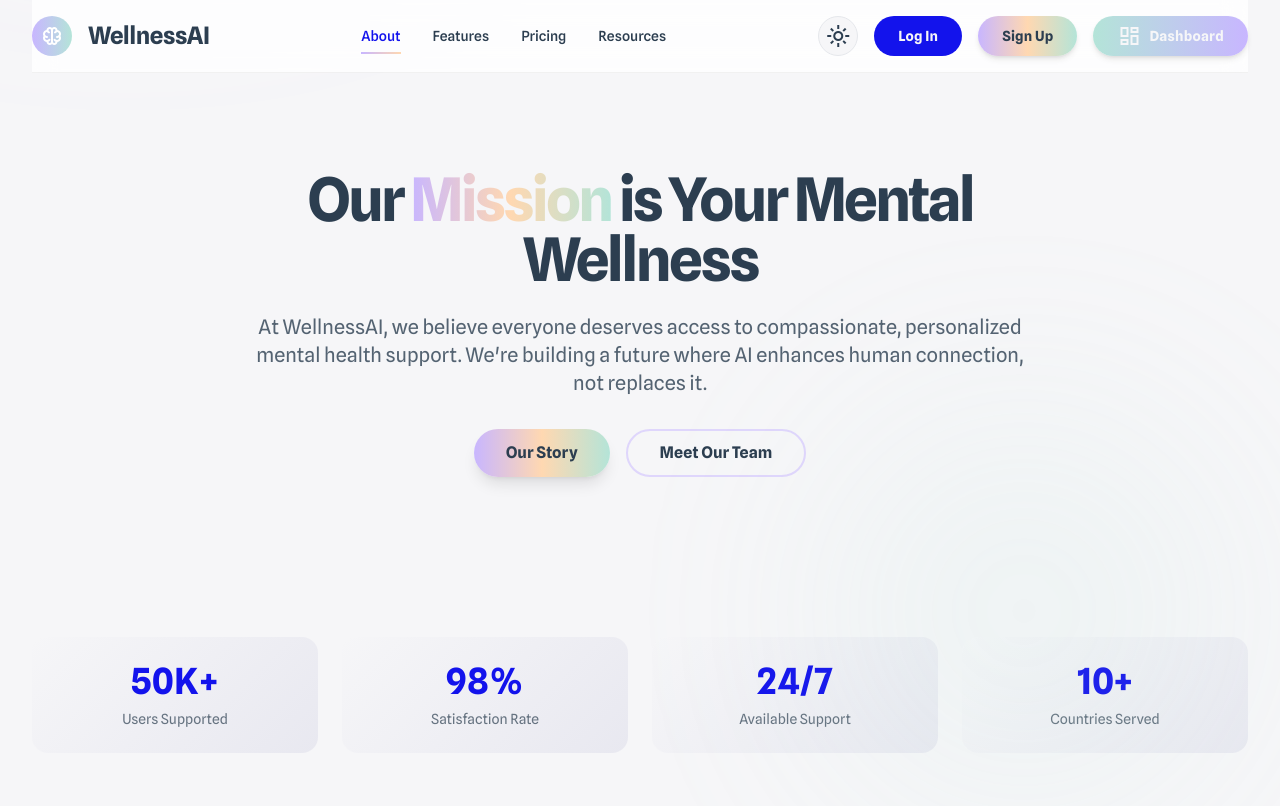
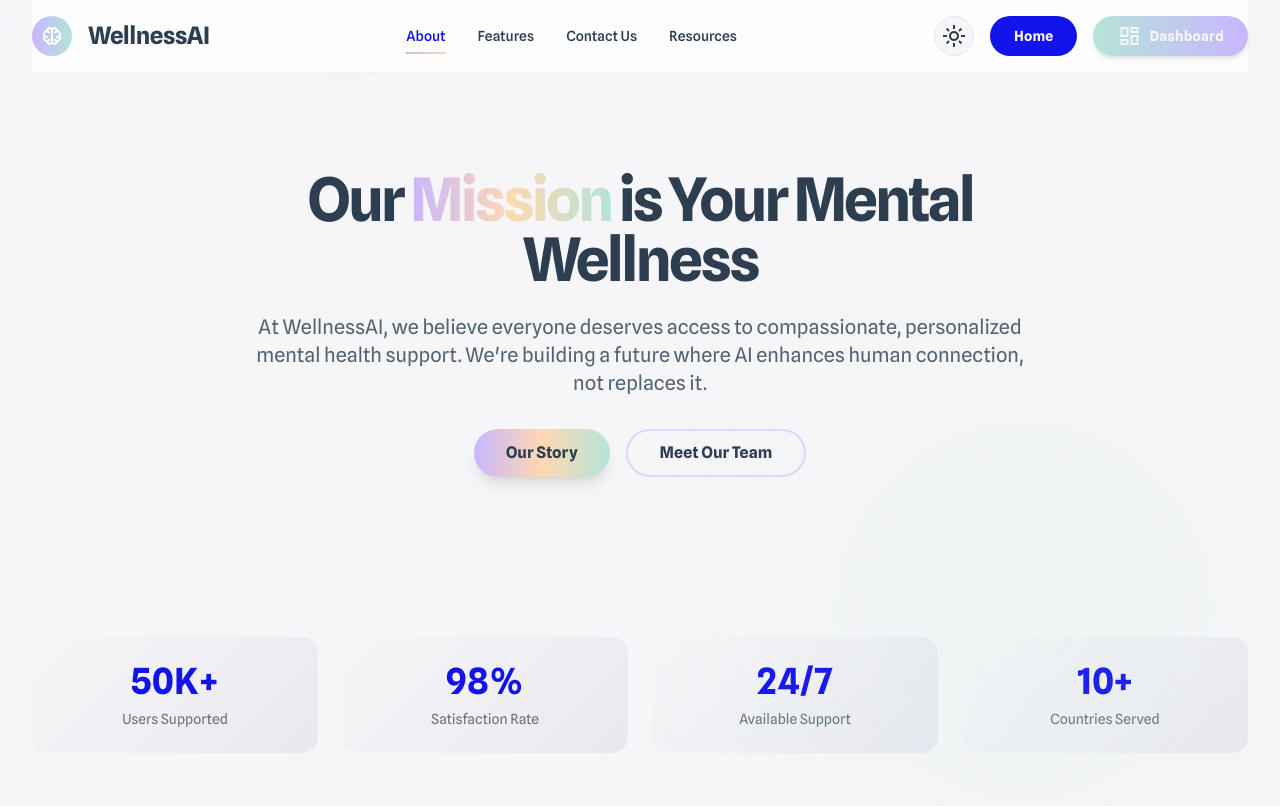
Before and after one commit to palak0617/Mental-health-wellness-repo, a plain HTML site: page frontend/aboutUs.html in a window 1280 px wide. Shown: the top 806 px of the page. Drawn offline with nearby package versions, Linux system fonts and the light colour scheme.

Commit message:
navbar of pages changed

```diff
--- a/frontend/aboutUs.html
+++ b/frontend/aboutUs.html
@@ -307,7 +307,7 @@
           <nav class="hidden md:flex items-center gap-8">
             <a class="nav-link active text-primary dark:text-white text-sm font-medium transition-colors" href="aboutus.html">About</a>
             <a class="nav-link text-charcoal dark:text-gray-300 text-sm font-medium hover:text-primary dark:hover:text-white transition-colors" href="featuresPage.html">Features</a>
-            <a class="nav-link text-charcoal dark:text-gray-300 text-sm font-medium hover:text-primary dark:hover:text-white transition-colors" href="#">Pricing</a>
+            <a class="nav-link text-charcoal dark:text-gray-300 text-sm font-medium hover:text-primary dark:hover:text-white transition-colors" href="ContactUs.html">Contact Us</a>
             <a class="nav-link text-charcoal dark:text-gray-300 text-sm font-medium hover:text-primary dark:hover:text-white transition-colors" href="#">Resources</a>
           </nav>
 
@@ -325,12 +325,12 @@
             </button>
 
             <button class="hidden sm:flex min-w-[84px] max-w-[480px] cursor-pointer items-center justify-center overflow-hidden rounded-full h-10 px-6 bg-primary text-background-light text-sm font-bold leading-normal tracking-[0.015em] hover:opacity-90 transition-opacity">
-              <span class="truncate"><a href="login.html">Log In</a></span>
+              <span class="truncate"><a href="landing-page.html">Home</a></span>
             </button>
 
-            <a href="signup.html" class="hidden sm:flex items-center justify-center rounded-full h-10 px-6 text-sm font-bold tracking-[0.015em] bg-gradient-to-r from-lavender via-peach to-teal text-charcoal shadow-md hover:shadow-lg transition-all hover:scale-105">
+            <!-- <a href="signup.html" class="hidden sm:flex items-center justify-center rounded-full h-10 px-6 text-sm font-bold tracking-[0.015em] bg-gradient-to-r from-lavender via-peach to-teal text-charcoal shadow-md hover:shadow-lg transition-all hover:scale-105">
               Sign Up
-            </a>
+            </a> -->
 
             <!-- Dashboard Button -->
             <a href="userDashboard.html" class="hidden md:flex items-center justify-center rounded-full h-10 px-6 text-sm font-bold tracking-[0.015em] bg-gradient-to-r from-teal to-lavender text-background-light shadow-md hover:shadow-lg transition-all hover:scale-105">
```
Also changed, not shown: frontend/featuresPage.html (+4 -0 lines), frontend/landing-page.html (+1 -1 lines).
